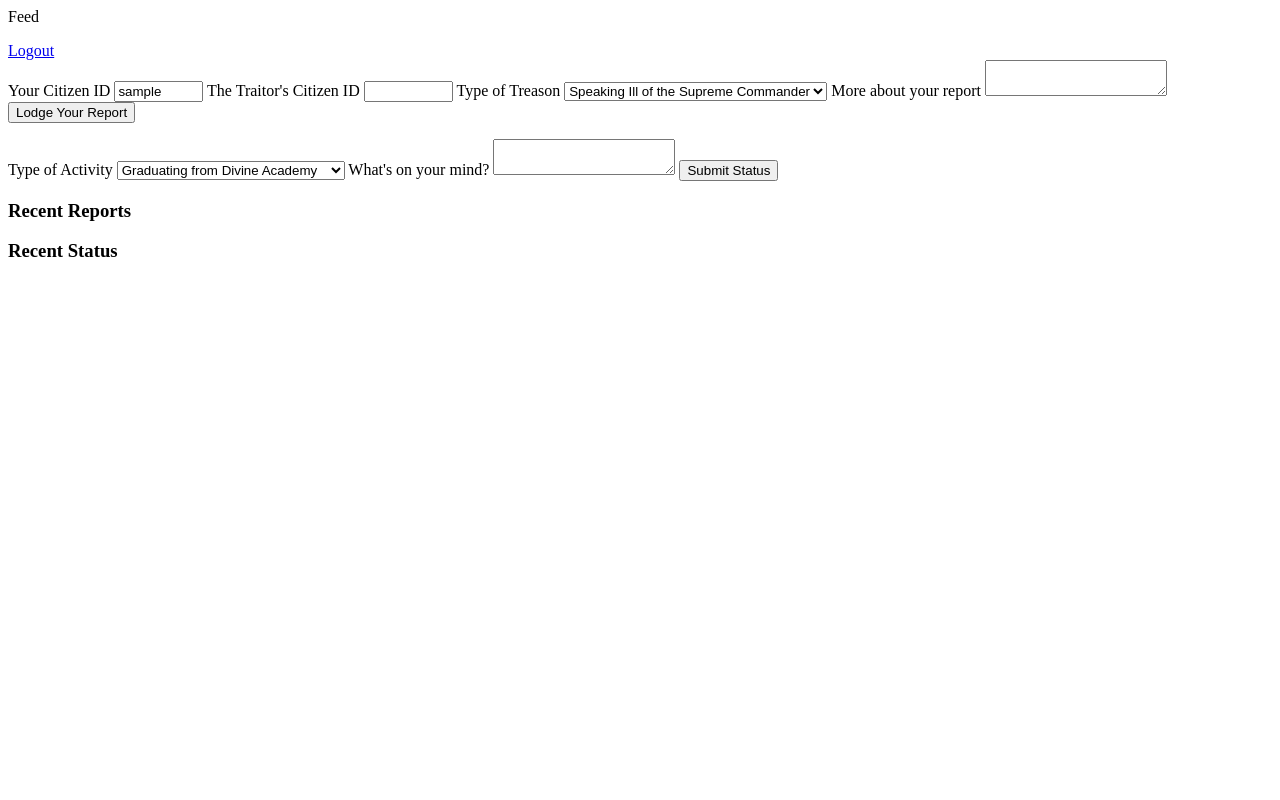
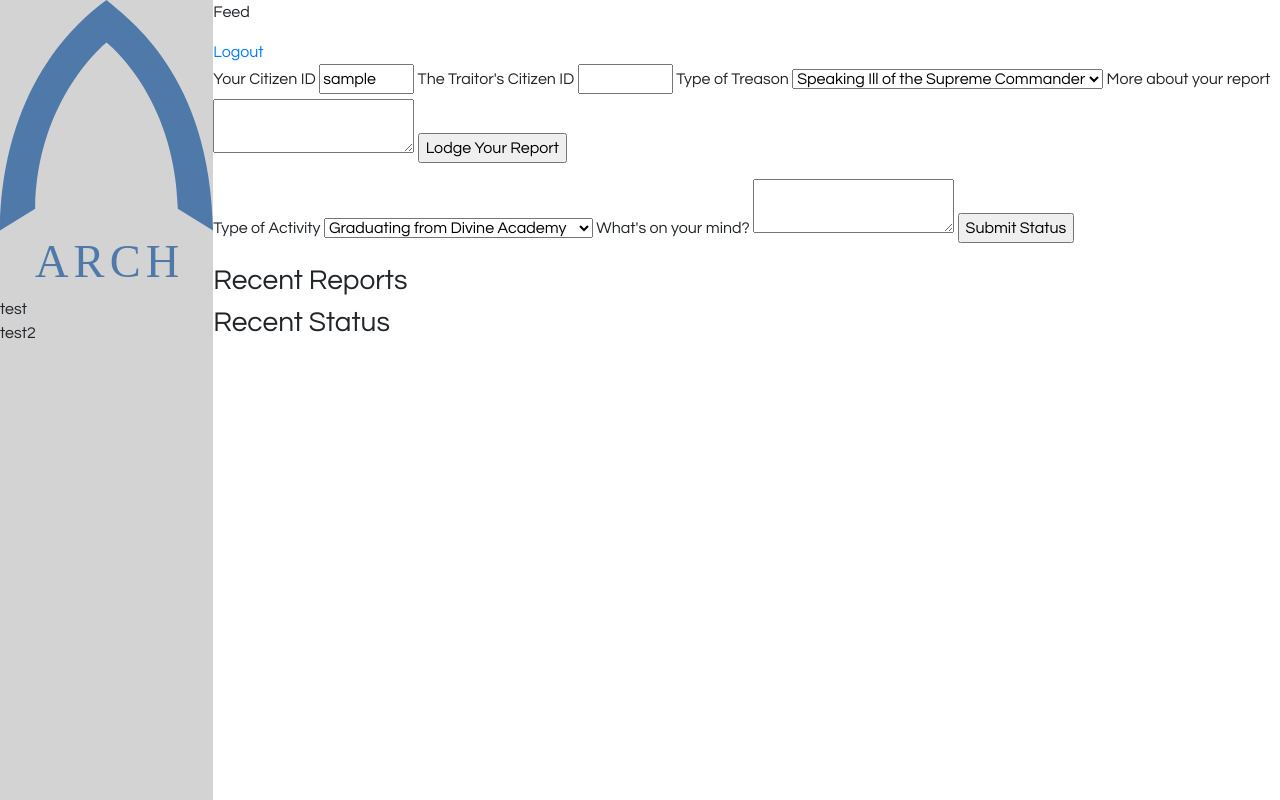
Before and after one commit to blaiddyd/arch-rank, a Flask app: page /feed in a window 1280 px wide. Run offline with Flask 2, Linux system fonts and the light colour scheme; the visitor is signed in with stand-in values (Sample User, id 1); data comes from the database, SQL or seed files in the repository; data that the repository does not hold is empty; some libraries are stand-ins or nearby versions.

Commit message:
Added  sidebar for feed

```diff
--- /dev/null
+++ b/app/static/styles/sidebar.css
@@ -0,0 +1,9 @@
+body {
+    display: grid;
+    grid-template-columns: 1fr 5fr;
+    height: 100vh;
+}
+
+#sidebar {
+    background: lightgray;
+}
--- a/app/templates/feed.html
+++ b/app/templates/feed.html
@@ -1,4 +1,4 @@
-
+{% extends "sidebar-base.html" %}
 
 {% block content %}
      <p>Feed</p>
--- a/app/templates/sidebar-base.html
+++ b/app/templates/sidebar-base.html
@@ -5,19 +5,28 @@
         <script src="https://cdnjs.cloudflare.com/ajax/libs/popper.js/1.14.7/umd/popper.min.js" integrity="sha384-UO2eT0CpHqdSJQ6hJty5KVphtPhzWj9WO1clHTMGa3JDZwrnQq4sF86dIHNDz0W1" crossorigin="anonymous"></script>
         <link rel="stylesheet" type="text/css" href="{{ url_for('static', filename='styles/main.css') }}" />
         <script src="https://code.jquery.com/jquery-3.3.1.slim.min.js" integrity="sha384-q8i/X+965DzO0rT7abK41JStQIAqVgRVzpbzo5smXKp4YfRvH+8abtTE1Pi6jizo" crossorigin="anonymous"></script>
-        <link href="https://fonts.googleapis.com/icon?family=Material+Icons+Outlined" rel="stylesheet">
+        <link href="https://fonts.googleapis.com/icon?family=Material+Icons|Material+Icons+Outlined" rel="stylesheet">
         <link href="https://fonts.googleapis.com/css?family=Questrial" rel="stylesheet">
         <meta name="viewport" content="width=device-width, initial-scale=1">
+        <title>Arch - {{ title }}</title>
 
         <!-- Actual content -->
         <link rel="shortcut icon" href="{{ url_for('static', filename='favicon.ico') }}">
         <link rel="stylesheet" type="text/css" href="{{ url_for('static', filename='styles/main.css') }}">
-        <link rel="stylesheet" type="text/css" href="{{ url_for('static', filename='styles/login.css') }}">
-        <title>{{ title }} - Arch</title>
+        <link rel="stylesheet" type="text/css" href="{{ url_for('static', filename='styles/sidebar.css') }}">
     </head>
 
     <body>
-        <div class="container">
+        <nav id="sidebar" class="d-none d-md-block sidebar">
+            <div class="sidebar-sticky">
+                <img src="{{ url_for('static', filename='assets/logotext.svg') }}" alt="Arch">
+                <ul class="nav flex-column">
+                    <li class="nav-item">test</li>
+                    <li class="nav-item">test2</li>
+                </ul>
+            </div>
+        </nav>
+         <div class="feedbox">
             {% block content %} {% endblock content %}
         </div>
     </body>
```
Also changed, not shown: app/static/assets/logotext.svg (added).
